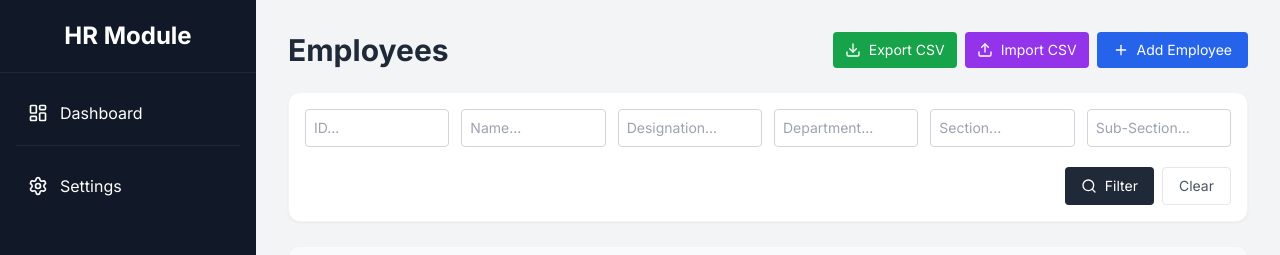
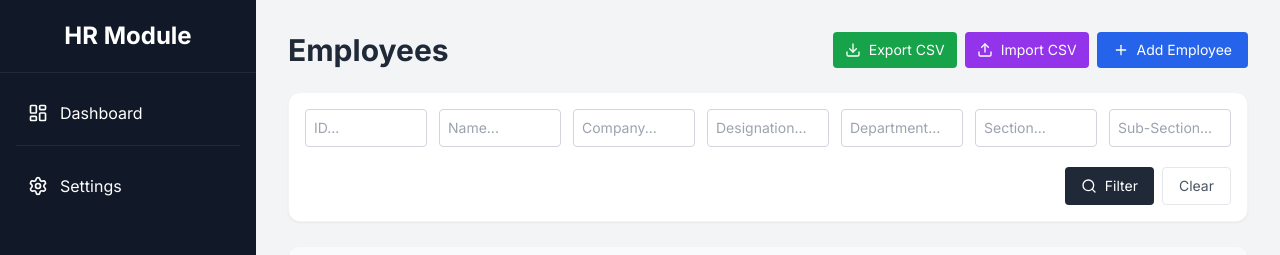
Before and after one commit to sakibahmedsamrat/ERP-System, a Next.js app: page /workers in a window 1280 px wide. Shown: the top 255 px of the page. Built offline with nearby package versions, Linux system fonts and the light colour scheme; no server answers; the database is empty.

Commit message:
Add Company filter to Employees page

```diff
--- a/src/app/workers/page.tsx
+++ b/src/app/workers/page.tsx
@@ -6,8 +6,8 @@ import DeleteWorkerButton from '@/components/DeleteWorkerButton';
 
 const prisma = new PrismaClient();
 
-export default async function WorkersPage({ searchParams }: { searchParams: { workerId?: string; name?: string; designation?: string; department?: string; section?: string; subSection?: string; } }) {
-  const { workerId, name, designation, department, section, subSection } = searchParams;
+export default async function WorkersPage({ searchParams }: { searchParams: { workerId?: string; name?: string; designation?: string; department?: string; section?: string; subSection?: string; company?: string; } }) {
+  const { workerId, name, designation, department, section, subSection, company } = searchParams;
 
   const whereClause: any = { AND: [] };
 
@@ -17,6 +17,7 @@ export default async function WorkersPage({ searchParams }: { searchParams: { wo
   if (department) whereClause.AND.push({ department: { name: { contains: department, mode: 'insensitive' } } });
   if (section) whereClause.AND.push({ section: { name: { contains: section, mode: 'insensitive' } } });
   if (subSection) whereClause.AND.push({ subSection: { name: { contains: subSection, mode: 'insensitive' } } });
+  if (company) whereClause.AND.push({ company: { name: { contains: company, mode: 'insensitive' } } });
 
   const queryOptions: any = {
     orderBy: { createdAt: 'desc' },
@@ -49,15 +50,16 @@ export default async function WorkersPage({ searchParams }: { searchParams: { wo
       </div>
 
       <div className="bg-white rounded-xl shadow-sm border border-gray-100 overflow-hidden mb-6 p-4">
-        <form className="grid grid-cols-1 md:grid-cols-3 lg:grid-cols-6 gap-3 w-full text-sm">
+        <form className="grid grid-cols-1 md:grid-cols-3 lg:grid-cols-7 gap-3 w-full text-sm">
           <input type="text" name="workerId" defaultValue={workerId} placeholder="ID..." className="border border-gray-300 rounded p-2 outline-none focus:border-blue-500" />
           <input type="text" name="name" defaultValue={name} placeholder="Name..." className="border border-gray-300 rounded p-2 outline-none focus:border-blue-500" />
+          <input type="text" name="company" defaultValue={company} placeholder="Company..." className="border border-gray-300 rounded p-2 outline-none focus:border-blue-500" />
           <input type="text" name="designation" defaultValue={designation} placeholder="Designation..." className="border border-gray-300 rounded p-2 outline-none focus:border-blue-500" />
           <input type="text" name="department" defaultValue={department} placeholder="Department..." className="border border-gray-300 rounded p-2 outline-none focus:border-blue-500" />
           <input type="text" name="section" defaultValue={section} placeholder="Section..." className="border border-gray-300 rounded p-2 outline-none focus:border-blue-500" />
           <input type="text" name="subSection" defaultValue={subSection} placeholder="Sub-Section..." className="border border-gray-300 rounded p-2 outline-none focus:border-blue-500" />
 
-          <div className="md:col-span-3 lg:col-span-6 flex justify-end gap-2 mt-2">
+          <div className="md:col-span-3 lg:col-span-7 flex justify-end gap-2 mt-2">
             <button type="submit" className="bg-gray-800 text-white px-4 py-2 rounded hover:bg-gray-900 transition flex items-center gap-2">
               <Search size={16} /> Filter
             </button>
```
